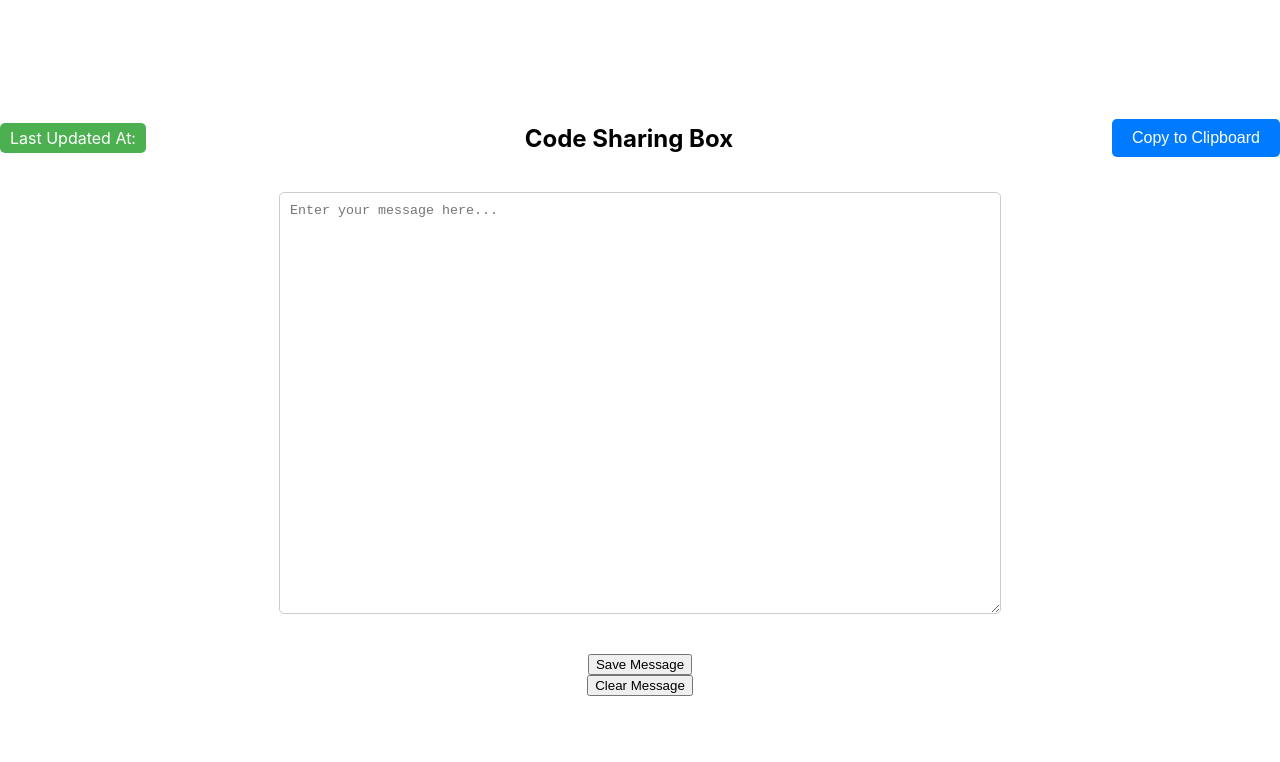
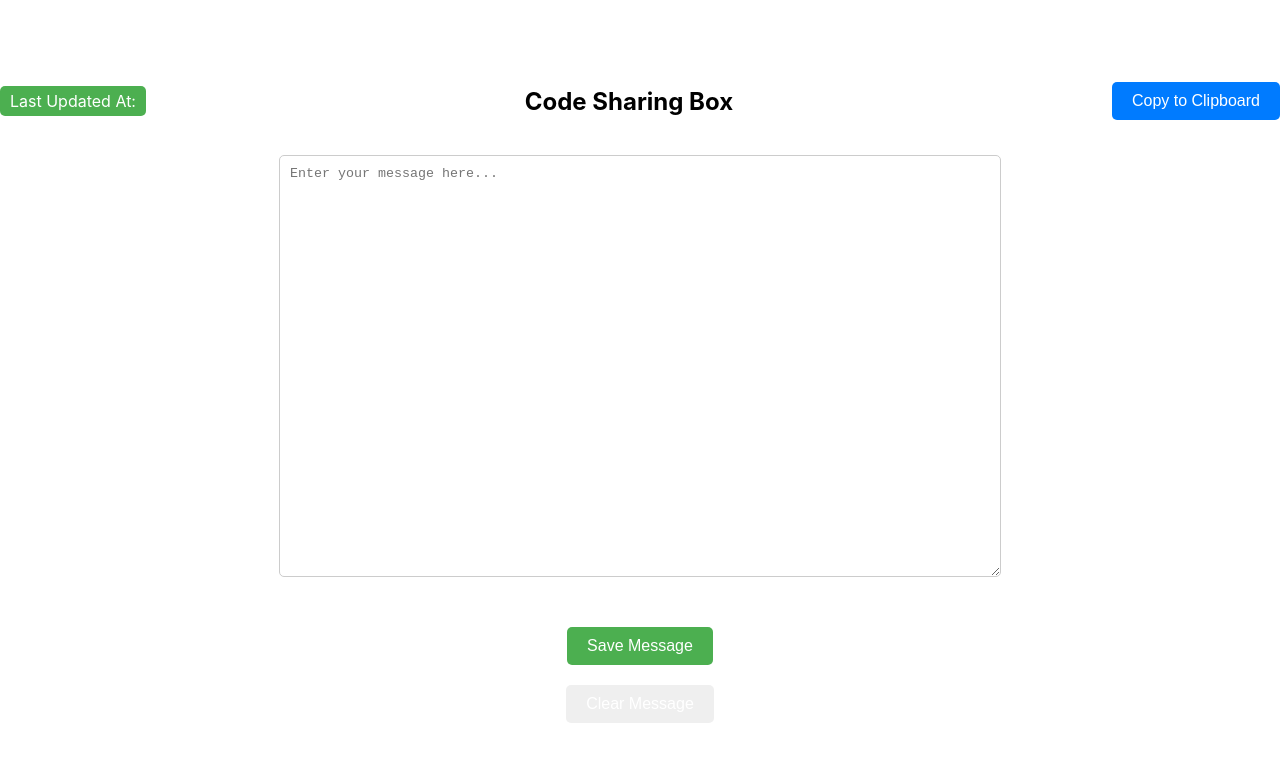
Before and after one commit to pawankumarjaihind/code-sharing, a React (Create React App) app: page / in a window 1280 px wide. Shown: the top 762 px of the page. Built offline with nearby package versions, Linux system fonts and the light colour scheme; no server answers; the HTML template or start-up script is replaced by a standard one.

Commit message:
Update App.css

```diff
--- a/src/App.css
+++ b/src/App.css
@@ -48,14 +48,29 @@
   border-radius: 5px;
 }
 
-.button {
+.button1 {
   padding: 10px 20px;
   font-size: 16px;
-  background-color: #007bff;
+  background-color:  #4CAF50;
   color: #fff;
   border: none;
   border-radius: 5px;
   cursor: pointer;
+  display : inline-block;
+  margin : 10px;
+  transition: background-color 0.3s ease;
+}
+
+.button2 {
+  padding: 10px 20px;
+  font-size: 16px;
+  background-color: ##cc0400;
+  color: #fff;
+  border: none;
+  border-radius: 5px;
+  cursor: pointer;
+  display : inline-block;
+  margin : 10px;
   transition: background-color 0.3s ease;
 }
 
```
